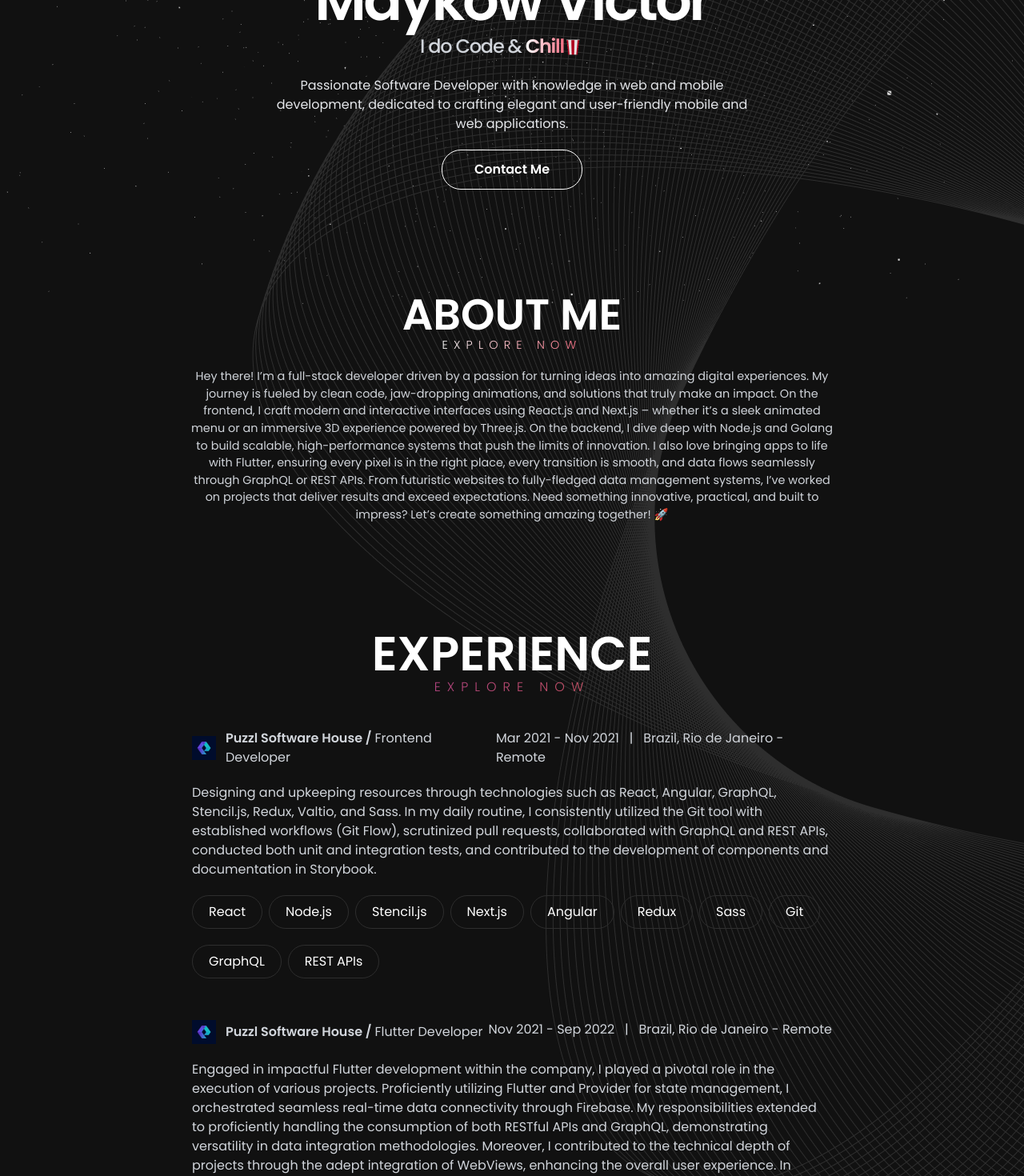
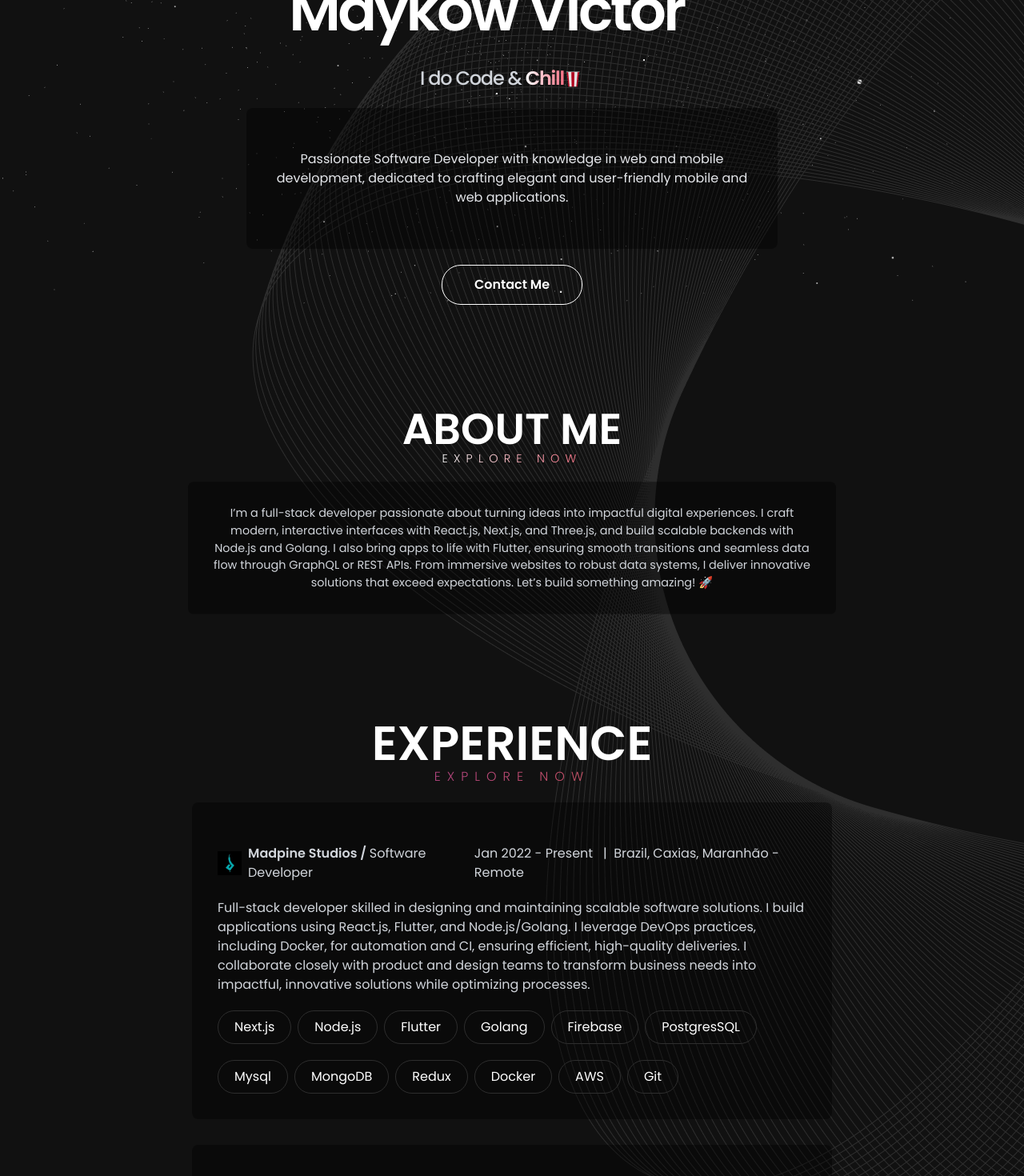
Before and after one commit to maykowww/maykow0, a Next.js app: page / in a window 1280 px wide. Shown: the part 420-1890 px from the top of the page at 80% size. Built offline with nearby package versions, Linux system fonts and the light colour scheme.

Commit message:
refactor: adjusting all description texts

```diff
--- a/app/page.tsx
+++ b/app/page.tsx
@@ -6,7 +6,7 @@ import Projects from "@/components/Projects";
 
 export default function Home() {
   return (
-    <main className="h-full w-full  bg-[url('/LooperGroup2.png')] bg-no-repeat">
+    <main className="h-full w-full bg-[url('/LooperGroup2.png')] bg-no-repeat">
       <div className="flex flex-col gap-20">
         <Banner />
         <About />
--- a/components/About.tsx
+++ b/components/About.tsx
@@ -1,4 +1,5 @@
 import React from "react";
+import { OpacityCard } from "./opacity-card";
 
 const About = () => {
   return (
@@ -12,22 +13,18 @@ const About = () => {
         <p className=" tracking-[0.5em] text-transparent font-light pb-5  bg-clip-text bg-gradient-to-r from-white to-rose-400  text-1xl">
           EXPLORE NOW
         </p>
-        <p className="text-gray-300 text-center ">
-          Hey there! I’m a full-stack developer driven by a passion for turning
-          ideas into amazing digital experiences. My journey is fueled by clean
-          code, jaw-dropping animations, and solutions that truly make an
-          impact. On the frontend, I craft modern and interactive interfaces
-          using React.js and Next.js – whether it’s a sleek animated menu or an
-          immersive 3D experience powered by Three.js. On the backend, I dive
-          deep with Node.js and Golang to build scalable, high-performance
-          systems that push the limits of innovation. I also love bringing apps
-          to life with Flutter, ensuring every pixel is in the right place,
-          every transition is smooth, and data flows seamlessly through GraphQL
-          or REST APIs. From futuristic websites to fully-fledged data
-          management systems, I’ve worked on projects that deliver results and
-          exceed expectations. Need something innovative, practical, and built
-          to impress? Let’s create something amazing together! 🚀
-        </p>
+        <OpacityCard>
+          <p className="text-gray-300 text-center ">
+            I’m a full-stack developer passionate about turning ideas into
+            impactful digital experiences. I craft modern, interactive
+            interfaces with React.js, Next.js, and Three.js, and build scalable
+            backends with Node.js and Golang. I also bring apps to life with
+            Flutter, ensuring smooth transitions and seamless data flow through
+            GraphQL or REST APIs. From immersive websites to robust data
+            systems, I deliver innovative solutions that exceed expectations.
+            Let’s build something amazing! 🚀
+          </p>
+        </OpacityCard>
       </div>
     </section>
   );
--- a/components/Banner.tsx
+++ b/components/Banner.tsx
@@ -2,11 +2,12 @@
 
 import React from "react";
 import Image from "next/image";
+import { OpacityCard } from "./opacity-card";
 
 const Banner = () => {
   return (
     <div className="flex flex-row items-center justify-center px-20 mt-[100px] z-[20] ">
-      <div className="flex flex-col  justify-center  text-center">
+      <div className="flex flex-col gap-5 justify-center  text-center">
         <div className="justify-center flex ">
           <Image
             priority
@@ -35,11 +36,13 @@ const Banner = () => {
             alt="Ibrahim Memon"
           />
         </div>
-
-        <p className="text-md text-gray-200 my-5 max-w-[600px]">
-          Passionate Software Developer with knowledge in web and mobile development,
-          dedicated to crafting elegant and user-friendly mobile and web applications.
-        </p>
+        <OpacityCard>
+          <p className="text-md text-gray-200 my-5 max-w-[600px]">
+            Passionate Software Developer with knowledge in web and mobile
+            development, dedicated to crafting elegant and user-friendly mobile
+            and web applications.
+          </p>
+        </OpacityCard>
         <div className="text-md flex justify-center">
           <button
             type="button"
--- a/components/Experience.tsx
+++ b/components/Experience.tsx
@@ -1,6 +1,7 @@
 import Image from "next/image";
 import React from "react";
 import { experiences, type ExperienceType } from "@/constant/experiences";
+import { OpacityCard } from "./opacity-card";
 
 type ExperienceCardProps = {
   experience: ExperienceType;
@@ -8,9 +9,10 @@ type ExperienceCardProps = {
 
 const ExperienceCard = ({ experience }: ExperienceCardProps) => {
   return (
-    <div className=" container mx-auto 2xl ">
+    <div className="container mx-auto ">
+      <OpacityCard>
         <div className="md:flex md:flex-row md:justify-between pt-5">
-        <div className="flex items-center gap-3">
+          <div className="flex items-center gap-2">
             <Image
               src={experience.company_icon}
               height={30}
@@ -18,12 +20,15 @@ const ExperienceCard = ({ experience }: ExperienceCardProps) => {
               alt={experience.company_name}
             />
             <p className="text-gray-300 ">
-            <span className="font-semibold">{experience.company_name} / </span>
+              <span className="font-semibold">
+                {experience.company_name} /{" "}
+              </span>
               {experience.role}
             </p>
           </div>
           <p className="text-gray-300 md:pt-0 pt-3">
-          {experience.date_start} - {experience.date_end} &nbsp; | &nbsp; {experience.company_location}
+            {experience.date_start} - {experience.date_end} &nbsp; | &nbsp;
+            {experience.company_location}
           </p>
         </div>
 
@@ -38,6 +43,7 @@ const ExperienceCard = ({ experience }: ExperienceCardProps) => {
             </div>
           ))}
         </div>
+      </OpacityCard>
     </div>
   );
 };
--- /dev/null
+++ b/components/opacity-card.tsx
@@ -0,0 +1,13 @@
+import type { ReactNode } from "react";
+
+type OpacityCardProps = {
+  children: ReactNode
+}
+
+export const OpacityCard = ({children}: OpacityCardProps) => {
+  return (
+    <div className="p-8 bg-black bg-opacity-40 rounded-lg w-fit">
+      {children}
+    </div>
+  );
+}
--- a/constant/experiences.ts
+++ b/constant/experiences.ts
@@ -10,6 +10,29 @@ export type ExperienceType = {
 }
 
 export const experiences: ExperienceType[] = [
+  {
+    company_name: 'Madpine Studios',
+    company_icon: '/madpine.jpg',
+    company_location: 'Brazil, Caxias, Maranhão - Remote',
+    date_start: 'Jan 2022',
+    date_end: 'Present',
+    description: 'Full-stack developer skilled in designing and maintaining scalable software solutions. I build applications using React.js, Flutter, and Node.js/Golang. I leverage DevOps practices, including Docker, for automation and CI, ensuring efficient, high-quality deliveries. I collaborate closely with product and design teams to transform business needs into impactful, innovative solutions while optimizing processes.',
+    role: 'Software Developer',
+    technologies: [
+      'Next.js',
+      'Node.js',
+      'Flutter',
+      'Golang',
+      'Firebase',
+      'PostgresSQL',
+      'Mysql',
+      'MongoDB',
+      'Redux',
+      'Docker',
+      'AWS',
+      'Git',
+    ]
+  },
   {
     company_name: 'Puzzl Software House',
     company_icon: '/puzzl.jpg',
@@ -37,7 +60,7 @@ export const experiences: ExperienceType[] = [
     company_location: 'Brazil, Rio de Janeiro - Remote',
     date_start: 'Nov 2021',
     date_end: 'Sep 2022',
-    description: 'Engaged in impactful Flutter development within the company, I played a pivotal role in the execution of various projects. Proficiently utilizing Flutter and Provider for state management, I orchestrated seamless real-time data connectivity through Firebase. My responsibilities extended to proficiently handling the consumption of both RESTful APIs and GraphQL, demonstrating versatility in data integration methodologies. Moreover, I contributed to the technical depth of projects through the adept integration of WebViews, enhancing the overall user experience. In addition, I actively participated in ensuring the robustness of the applications by implementing comprehensive testing strategies. This included the design and execution of unit tests, integration tests, and end-to-end (E2E) tests, guaranteeing the reliability and stability of the developed solutions.',
+    description: 'I contributed to impactful Flutter projects, leveraging Provider for state management and enabling real-time data connectivity with Firebase. I integrated RESTful APIs, GraphQL, and WebViews to enhance functionality and user experience. Additionally, I ensured application reliability through comprehensive testing strategies, including unit, integration, and end-to-end (E2E) tests, delivering robust and stable solution',
     role: 'Flutter Developer',
     technologies: [
       'Flutter',
@@ -56,9 +79,9 @@ export const experiences: ExperienceType[] = [
     company_name: 'Metasense',
     company_icon: '/metasense.jpg',
     company_location: 'Braga, Portugal - Remote',
-    date_start: 'Jul 2022',
+    date_start: 'Jun 2022',
     date_end: 'Aug 2022',
-    description: 'In a previous role, I played a key part in a dynamic project where I focused on ReactJS development and sophisticated animations using Framer Motion. I specialized in creating visually engaging and seamless user interfaces, leveraging the power of ReactJS alongside Framer Motion animation capabilities. Additionally, my responsibilities extended to integrating Metamask functionality, enhancing the project"s capabilities for cryptocurrency transactions and interactions. This involved seamless communication between the ReactJS frontend and Metamask, ensuring a smooth and secure user experience within the decentralized finance (DeFi) ecosystem. On the backend side, I took charge of Node.js development, implementing robust server-side logic to support the frontend functionalities Furthermore, I delved into the world of 3D graphics by incorporating Three.js and GLSL for immersive and visually striking elements showcasing a multidisciplinary approach in bridging frontend and backend technologies for a comprehensive and engaging user experience.',
+    description: 'I played a key role in a dynamic project, focusing on ReactJS development and creating seamless, visually engaging user interfaces with Framer Motion. I integrated Metamask for secure cryptocurrency transactions, ensuring smooth DeFi interactions. On the backend, I implemented robust server-side logic with Node.js to support frontend functionality. Additionally, I incorporated Three.js and GLSL for immersive 3D graphics, showcasing a multidisciplinary approach to delivering comprehensive and engaging user experiences.',
     role: 'Full Stack Developer',
     technologies: [
       'Three.js',
@@ -76,7 +99,7 @@ export const experiences: ExperienceType[] = [
     company_location: 'Road Town - Remote',
     date_start: 'Apr 2024',
     date_end: 'Sep 2024',
-    description: 'As a frontend and infrastructure developer on the Space Mavericks project, I played a key role in creating a seamless experience by bridging the gap between the UI and backend systems. Frontend. I developed an interactive interface using React.js and Next.js, with immersive 3D components powered by Three.js. My work focused on delivering a dynamic, user-centric experience with smooth animations and responsive design. Infrastructure & Integration. I configured the infrastructure on Azure, employing Docker and Docker Compose for efficient development and deployment workflows Additionally, I used Caddy as a reverse proxy to automate SSL management and ensure secure and fast content delivery. I also facilitated the integration between the frontend and backend to ensure smooth communication and functionality.',
+    description: 'As a frontend and infrastructure developer on the Space Mavericks project, I created a seamless experience by bridging UI and backend systems. I built an interactive interface with React.js, Next.js, and Three.js, focusing on responsive design and smooth animations. On the infrastructure side, I configured Azure with Docker, Docker Compose, and Caddy for secure, efficient deployment and automated SSL management. Additionally, I ensured smooth integration between the frontend and backend for reliable functionality.',
     role: 'Software Developer',
     technologies: [
       'React.js',
@@ -90,27 +113,4 @@ export const experiences: ExperienceType[] = [
       'Git',
     ]
   },
-  {
-    company_name: 'Madpine Studios',
-    company_icon: '/madpine.jpg',
-    company_location: 'Brazil, Caxias, Maranhão - Remote',
-    date_start: 'Jan 2022',
-    date_end: 'Present',
-    description: 'Full-stack developer with expertise in end-to-end project execution, from design to implementation and maintenance of software solutions. In my role, I am responsible for developing robust and scalable applications across the stack, including frontend using React.js, mobile with Flutter, and backend with Node.js and Golang. I also manage automation and continuous integration processes through DevOps practices, ensuring efficient deliveries that meet high-quality standards. I work closely with product and design teams to transform business requirements into high-impact technological solutions, consistently striving for innovation and process optimization.',
-    role: 'Software Developer',
-    technologies: [
-      'Next.js',
-      'Node.js',
-      'Flutter',
-      'Golang',
-      'Firebase',
-      'PostgresSQL',
-      'Mysql',
-      'MongoDB',
-      'Redux',
-      'Docker',
-      'AWS',
-      'Git',
-    ]
-  }
 ]
--- a/constant/projects.ts
+++ b/constant/projects.ts
@@ -41,5 +41,11 @@ export const projects: ProjectType[] = [
     project_name: 'Unhide School',
     project_image: '/unhideschool.jpg',
     description: 'Unhide School is an online platform that connects students with talented teachers. It allows students to find their perfect teachers and teachers, and teachers to find their perfect students. I worked with development team as a frontend developer in the development of website and web application.',
+  },
+  {
+    url: 'https://space-mavericks.com/',
+    project_name: 'Space Mavericks',
+    project_image: '/space-mavericks.jpg',
+    description: 'I developed an interactive Web3 web page using Next.js and Three.js, creating immersive 3D experiences. I integrated REST APIs for seamless Web3 interactions and managed state with Redux and Context API. I also collaborated on backend development with Node.js and configured infrastructure using Docker and Caddy on Azure, ensuring scalability and reliability for production deployment.',
   }
 ]
```
Also changed, not shown: components/Projects.tsx (+7 -6 lines), public/space-mavericks.jpg (added). Lines whose indentation alone changed are shown as unchanged.
